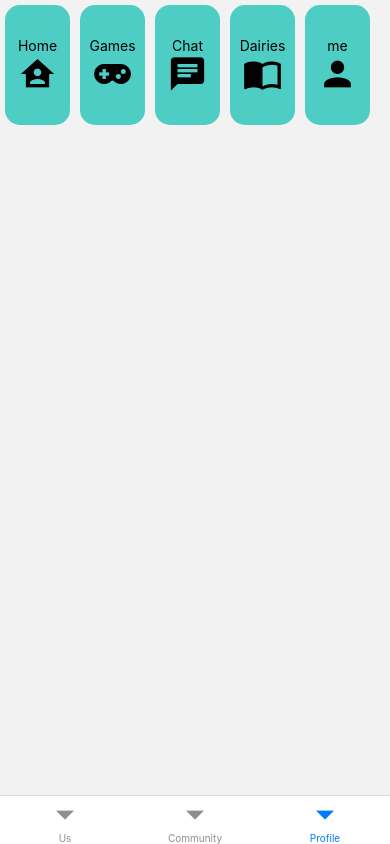
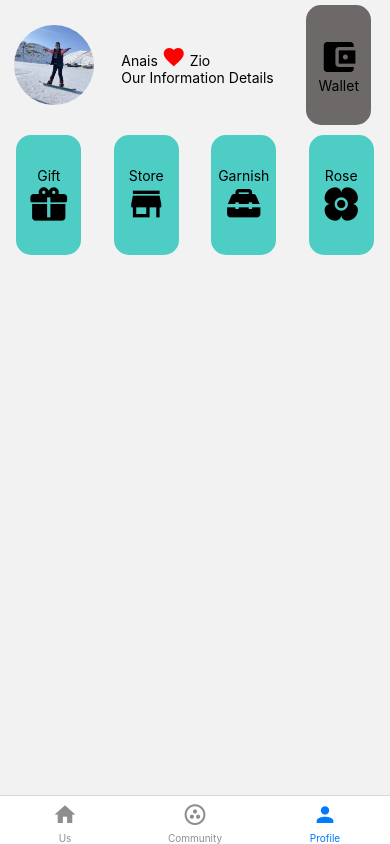
Before and after one commit to Zio7711/amazingLove, a React Native app in the folder wade/amazingLove/: screen /Profile in a window 390 px wide. Built offline with nearby package versions, Linux system fonts and the light colour scheme.

Commit message:
make main screen scrollable

```diff
--- a/wade/amazingLove/src/components/MapComponent.js
+++ b/wade/amazingLove/src/components/MapComponent.js
@@ -26,7 +26,7 @@ const MapComponent = () => {
 };
 const styles = StyleSheet.create({
   map: {
-    height: '100%',
+    height: '170%',
     alignItems: 'stretch',
   },
 });
--- a/wade/amazingLove/src/components/mainScreenComponents/MainScreenCenter.js
+++ b/wade/amazingLove/src/components/mainScreenComponents/MainScreenCenter.js
@@ -6,20 +6,26 @@ import moment from 'moment';
 import { secondsToDhms } from '../../utils/mainScreenHelper';
 
 const MainScreenCenter = () => {
+  //loving state in seconds
   const [lovingTime, setLovingTime] = useState(0);
 
   useEffect(() => {
+    //calculate loving time
     const currentTime = moment(new Date(Date.now()));
     const dateWeMet = moment('2021-10-19');
     const lovingTimeInSeconds = currentTime.diff(dateWeMet, 'seconds');
     setLovingTime(lovingTimeInSeconds);
 
+    //set interval to update loving time
     let everySecondInterval = setInterval(() => {
       setLovingTime((prev) => prev + 1);
     }, 1000);
+
+    // clear interval when component unmounts
     return () => clearInterval(everySecondInterval);
   }, []);
 
+  // convert seconds to dhms
   const displayLovingTime = secondsToDhms(lovingTime);
 
   return (
--- a/wade/amazingLove/src/components/mainScreenComponents/MainScreenIconList.js
+++ b/wade/amazingLove/src/components/mainScreenComponents/MainScreenIconList.js
@@ -1,16 +1,18 @@
 import { StyleSheet, Text, View } from 'react-native';
 
-import AppScreen from '../AppScreen';
 import IconItem from '../IconItem';
 import colors from '../../../config/colors';
+import { useNavigation } from '@react-navigation/native';
 
-const MainScreenIconList = () => {
+const MainScreenIconList = (props) => {
+  const navigation = useNavigation();
+  // icons list for main screen
   const iconList = [
     { title: 'Home', name: 'home-account' },
     { title: 'Games', name: 'gamepad-variant' },
     { title: 'Chat', name: 'message-text' },
     { title: 'Dairies', name: 'book-open-variant' },
-    { title: 'me', name: 'account' },
+    { title: 'Map', name: 'map' },
   ];
 
   return (
@@ -23,6 +25,7 @@ const MainScreenIconList = () => {
           name={icon.name}
           iconColor={'black'}
           backgroundColor={colors.primary}
+          onPress={() => navigation.push(icon.title)}
         />
       ))}
     </View>
--- a/wade/amazingLove/src/components/profile/ProfileInfo.js
+++ b/wade/amazingLove/src/components/profile/ProfileInfo.js
@@ -1,13 +1,49 @@
-import { Text, View } from 'react-native';
+import { Image, StyleSheet, Text, View } from 'react-native';
 
+import IconItem from '../IconItem';
+import { MaterialCommunityIcons } from '@expo/vector-icons';
 import React from 'react';
+import colors from '../../../config/colors';
 
 const ProfileInfo = () => {
   return (
-    <View>
-      <Text>ProfileInfo</Text>
+    <View style={styles.container}>
+      <Image
+        style={styles.avatar}
+        source={require('assets/pics/background.jpg')}
+      />
+      <View style={styles.infoContainer}>
+        <Text>
+          Anais <MaterialCommunityIcons name='heart' size={24} color='red' />{' '}
+          Zio
+        </Text>
+
+        <Text>Our Information Details</Text>
+      </View>
+      <IconItem
+        title='Wallet'
+        size={40}
+        name='wallet'
+        iconColor={'black'}
+        backgroundColor={colors.medium}
+      />
     </View>
   );
 };
 
+const styles = StyleSheet.create({
+  container: {
+    flexDirection: 'row',
+    justifyContent: 'space-around',
+    alignItems: 'center',
+  },
+  avatar: {
+    width: 80,
+    height: 80,
+    borderRadius: 40,
+  },
+  infoContainer: {
+    // alignItems: 'center',
+  },
+});
 export default ProfileInfo;
--- a/wade/amazingLove/src/components/profile/ProfileTopIconList.js
+++ b/wade/amazingLove/src/components/profile/ProfileTopIconList.js
@@ -8,11 +8,10 @@ import colors from '../../../config/colors';
 
 const ProfileTopIconList = () => {
   const iconList = [
-    { title: 'Home', name: 'home-account' },
-    { title: 'Games', name: 'gamepad-variant' },
-    { title: 'Chat', name: 'message-text' },
-    { title: 'Dairies', name: 'book-open-variant' },
-    { title: 'me', name: 'account' },
+    { title: 'Gift', name: 'gift' },
+    { title: 'Store', name: 'store' },
+    { title: 'Garnish', name: 'toolbox' },
+    { title: 'Rose', name: 'flower-poppy' },
   ];
 
   return (
@@ -36,6 +35,7 @@ const ProfileTopIconList = () => {
 
 const styles = StyleSheet.create({
   container: {
+    justifyContent: 'space-around',
     flexDirection: 'row',
     flexWrap: 'wrap',
   },
--- a/wade/amazingLove/src/navigation/AppNavigator.js
+++ b/wade/amazingLove/src/navigation/AppNavigator.js
@@ -2,6 +2,8 @@ import { Text, View } from 'react-native';
 
 import CommunityScreen from '../screens/CommunityScreen';
 import MainScreen from '../screens//MainScreen';
+import MainScreenNavigator from './MainScreenNavigator';
+import { MaterialCommunityIcons } from '@expo/vector-icons';
 import MyProfileScreen from '../screens/MyProfileScreen';
 import React from 'react';
 import { createBottomTabNavigator } from '@react-navigation/bottom-tabs';
@@ -11,9 +13,37 @@ const Tab = createBottomTabNavigator();
 const AppNavigator = () => {
   return (
     <Tab.Navigator screenOptions={{ headerShown: false }}>
-      <Tab.Screen name='Us' component={MainScreen} />
-      <Tab.Screen name='Community' component={CommunityScreen} />
-      <Tab.Screen name='Profile' component={MyProfileScreen} />
+      <Tab.Screen
+        name='Us'
+        component={MainScreenNavigator}
+        options={{
+          tabBarIcon: ({ color, size }) => (
+            <MaterialCommunityIcons name='home' color={color} size={size} />
+          ),
+        }}
+      />
+      <Tab.Screen
+        name='Community'
+        component={CommunityScreen}
+        options={{
+          tabBarIcon: ({ color, size }) => (
+            <MaterialCommunityIcons
+              name='google-circles-communities'
+              color={color}
+              size={size}
+            />
+          ),
+        }}
+      />
+      <Tab.Screen
+        name='Profile'
+        component={MyProfileScreen}
+        options={{
+          tabBarIcon: ({ color, size }) => (
+            <MaterialCommunityIcons name='account' color={color} size={size} />
+          ),
+        }}
+      />
     </Tab.Navigator>
   );
 };
--- /dev/null
+++ b/wade/amazingLove/src/navigation/MainScreenNavigator.js
@@ -0,0 +1,19 @@
+import MainScreen from '../screens/MainScreen';
+import MapScreen from '../screens/MapScreen';
+import React from 'react';
+import { createStackNavigator } from '@react-navigation/stack';
+
+const Stack = createStackNavigator();
+
+const MainScreenNavigator = () => (
+  <Stack.Navigator screenOptions={{ headerShown: false }}>
+    <Stack.Screen name='Main' component={MainScreen} />
+    <Stack.Screen
+      name='Map'
+      component={MapScreen}
+      options={{ headerShown: true }}
+    />
+  </Stack.Navigator>
+);
+
+export default MainScreenNavigator;
--- a/wade/amazingLove/src/screens/MainScreen.js
+++ b/wade/amazingLove/src/screens/MainScreen.js
@@ -1,32 +1,46 @@
-import { Button, ImageBackground, StyleSheet, Text, View } from 'react-native';
+import {
+  Button,
+  Dimensions,
+  ImageBackground,
+  ScrollView,
+  StyleSheet,
+  Text,
+  View,
+} from 'react-native';
 
 import MainScreenCenter from '../components/mainScreenComponents/MainScreenCenter';
 import MainScreenIconList from 'components/mainScreenComponents/MainScreenIconList';
 
-const MainScreen = () => {
+const MainScreen = (props) => {
   return (
+    <>
       <ImageBackground
         style={styles.background}
         source={require('assets/pics/background.jpg')}
-    >
+      ></ImageBackground>
+      <ScrollView>
         <View style={styles.container}>
           <MainScreenCenter />
           <MainScreenIconList />
         </View>
-    </ImageBackground>
+      </ScrollView>
+    </>
   );
 };
 
 const styles = StyleSheet.create({
   background: {
     flex: 1,
-    justifyContent: 'flex-end',
-    alignItems: 'center',
+    bottom: 0,
+    height: Dimensions.get('window').height,
+    width: Dimensions.get('window').width,
+    position: 'absolute',
   },
   container: {
     flex: 1,
     alignItems: 'center',
     justifyContent: 'center',
+    height: Dimensions.get('window').height - 60,
   },
 });
 export default MainScreen;
--- /dev/null
+++ b/wade/amazingLove/src/screens/MapScreen.js
@@ -0,0 +1,19 @@
+import { StyleSheet, Text, View } from 'react-native';
+
+import AppScreen from '../components/AppScreen';
+import MapComponent from '../components/MapComponent';
+import React from 'react';
+
+const MapScreen = () => {
+  return (
+    <AppScreen style={styles.container}>
+      <MapComponent />
+    </AppScreen>
+  );
+};
+const styles = StyleSheet.create({
+  container: {
+    height: '50%',
+  },
+});
+export default MapScreen;
--- a/wade/amazingLove/src/screens/MyProfileScreen.js
+++ b/wade/amazingLove/src/screens/MyProfileScreen.js
@@ -1,6 +1,7 @@
 import { Text, View } from 'react-native';
 
 import AppScreen from '../components/AppScreen';
+import ProfileInfo from '../components/profile/ProfileInfo';
 import ProfileTopIconList from '../components/profile/ProfileTopIconList';
 import React from 'react';
 
@@ -8,6 +9,7 @@ const MyProfileScreen = () => {
   return (
     <AppScreen>
       <View>
+        <ProfileInfo />
         <ProfileTopIconList />
       </View>
     </AppScreen>
```
Lines whose indentation alone changed are shown as unchanged.
